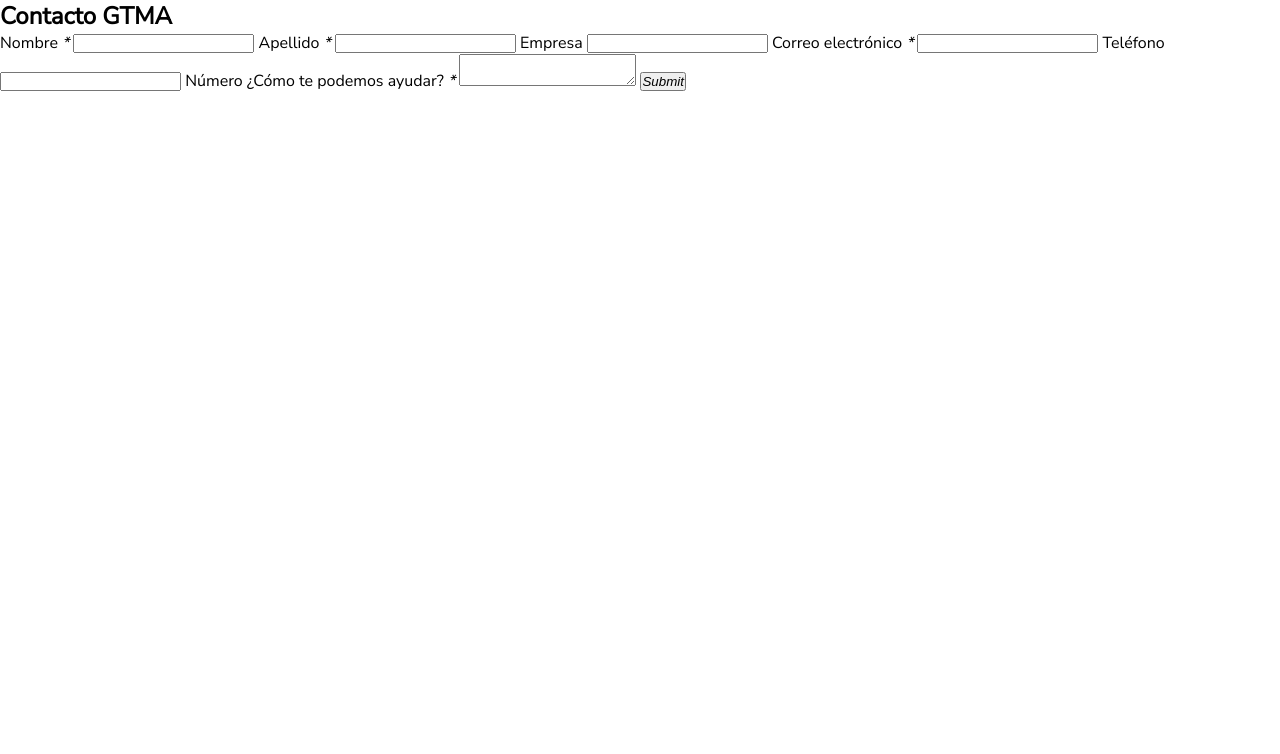
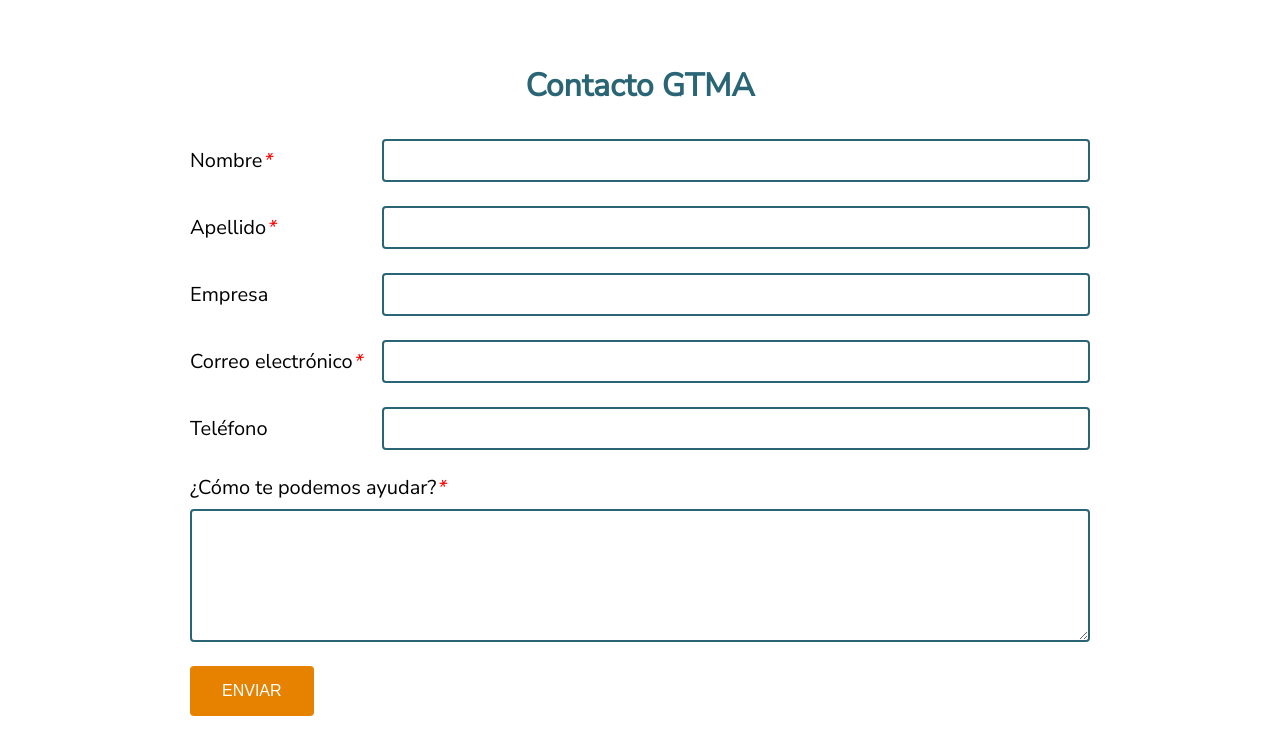
Before and after one commit to rubenvillarnet/gtma-contact, a plain HTML site: page index.html in a window 1280 px wide. Drawn offline with Linux system fonts and the light colour scheme.

Commit message:
basic styles

```diff
--- a/index.html
+++ b/index.html
@@ -13,18 +13,35 @@
       rel="stylesheet"
     />
     <style>
-      body {
-        font-family: 'Nunito Sans', sans-serif;
-      }
-
       * {
         padding: 0;
         margin: 0;
         box-sizing: border-box;
       }
+
+      body {
+        font-family: "Nunito Sans", sans-serif;
+        font-size: 1.25rem;
+        display: flex;
+        justify-content: center;
+      }
+
+      .container {
+        width: 100%;
+        max-width: 900px;
+        margin-top: 4rem;
+      }
+
+      .container h2 {
+        text-align: center;
+        margin-bottom: 2rem;
+        font-size: 2rem;
+        color: #296575;
+      }
     </style>
   </head>
   <body>
+    <div class="container">
       <!-- Change or deletion of the name attributes in the input tag will lead to empty values on record submission-->
       <form
         action="https://forms.zohopublic.eu/manuelromero/form/ContactoGTMA/formperma/jJ-Pf5NLCaNVF-sz1d3O2oRNX4x5gQD1b5lY1jhZW_s/htmlRecords/submit"
@@ -50,32 +67,34 @@
           value=""
         /><!-- If GCLID is enabled in Zoho CRM Integration, click details of AdWords Ads will be pushed to Zoho CRM -->
         <h2>Contacto GTMA</h2>
-      <p></p>
         <!--Single Line-->
-      <label
-        >Nombre
-        <em>*</em>
-      </label>
+        <div class="form-input">
+          <label>Nombre<em>*</em> </label>
           <input
             type="text"
             name="SingleLine"
             value=""
             fieldType="1"
             maxlength="255"
+            required
           />
+        </div>
+
         <!--Single Line-->
-      <label
-        >Apellido
-        <em>*</em>
-      </label>
+        <div class="form-input">
+          <label>Apellido<em>*</em> </label>
           <input
             type="text"
             name="SingleLine1"
             value=""
             fieldType="1"
             maxlength="255"
+            required
           />
+        </div>
+
         <!--Single Line-->
+        <div class="form-input">
           <label>Empresa </label>
           <input
             type="text"
@@ -84,13 +103,23 @@
             fieldType="1"
             maxlength="255"
           />
+        </div>
+
         <!--Email-->
-      <label
-        >Correo electrónico
-        <em>*</em>
-      </label>
-      <input type="text" maxlength="255" name="Email" value="" fieldType="9" />
+        <div class="form-input">
+          <label>Correo electrónico<em>*</em> </label>
+          <input
+            type="text"
+            maxlength="255"
+            name="Email"
+            value=""
+            fieldType="9"
+            required
+          />
+        </div>
+
         <!--Phone-->
+        <div class="form-input">
           <label>Teléfono </label>
           <input
             type="text"
@@ -103,14 +132,21 @@
             fieldType="11"
             id="international_PhoneNumber_countrycode"
           />
-      <label>Número</label>
+        </div>
+
         <!--Multi Line-->
-      <label
-        >¿Cómo te podemos ayudar?
-        <em>*</em>
-      </label>
-      <textarea name="MultiLine" maxlength="65535"></textarea>
-      <button type="submit"><em>Submit</em></button>
+        <div class="form-textarea">
+          <label>¿Cómo te podemos ayudar?<em>*</em> </label>
+          <textarea
+            name="MultiLine"
+            maxlength="65535"
+            rows="7"
+            required
+          ></textarea>
+        </div>
+
+        <button type="submit" class="submit">Enviar</button>
       </form>
+    </div>
   </body>
 </html>
--- a/style.css
+++ b/style.css
@@ -0,0 +1,50 @@
+.form-input  {
+  display: flex;
+  align-items: center;
+  margin-bottom: 1.5rem;
+}
+
+.form-textarea {
+  display: flex;
+  flex-direction: column;
+  margin-bottom: 1.5rem;
+}
+
+
+.form-input label {
+  margin-right: 1rem;
+  width: 11rem;
+}
+
+.form-textarea label {
+  margin-bottom: 0.5rem;
+}
+
+.form-input label em,
+.form-textarea label em {
+  color: #ff0000;
+}
+
+.form-input input,
+.form-textarea textarea {
+  flex: 1;
+  border-radius: 0.25rem;
+  padding: 0.75rem;
+  border: 2px solid #296575;
+}
+
+.submit {
+  border-radius: 0.25rem;
+  padding: 1rem 2rem;
+  background-color: #E78200;
+  font-size: 1rem;
+  color: #ffffff;
+  text-transform: uppercase;
+  border: none;
+  cursor: pointer;
+  transition: all 0.3s;
+}
+
+.submit:hover {
+  background-color: #296575;
+}
```
Lines whose indentation alone changed are shown as unchanged.
